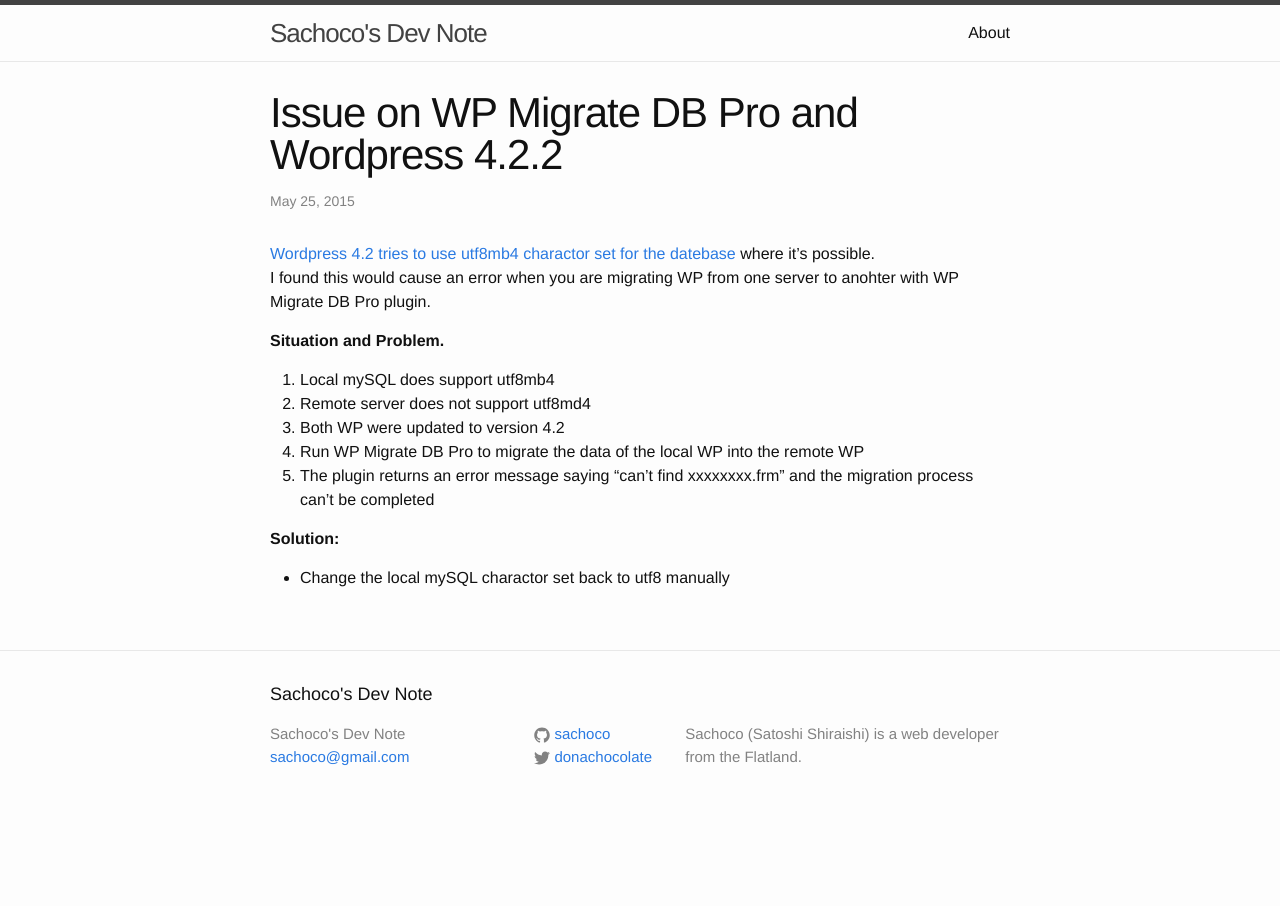
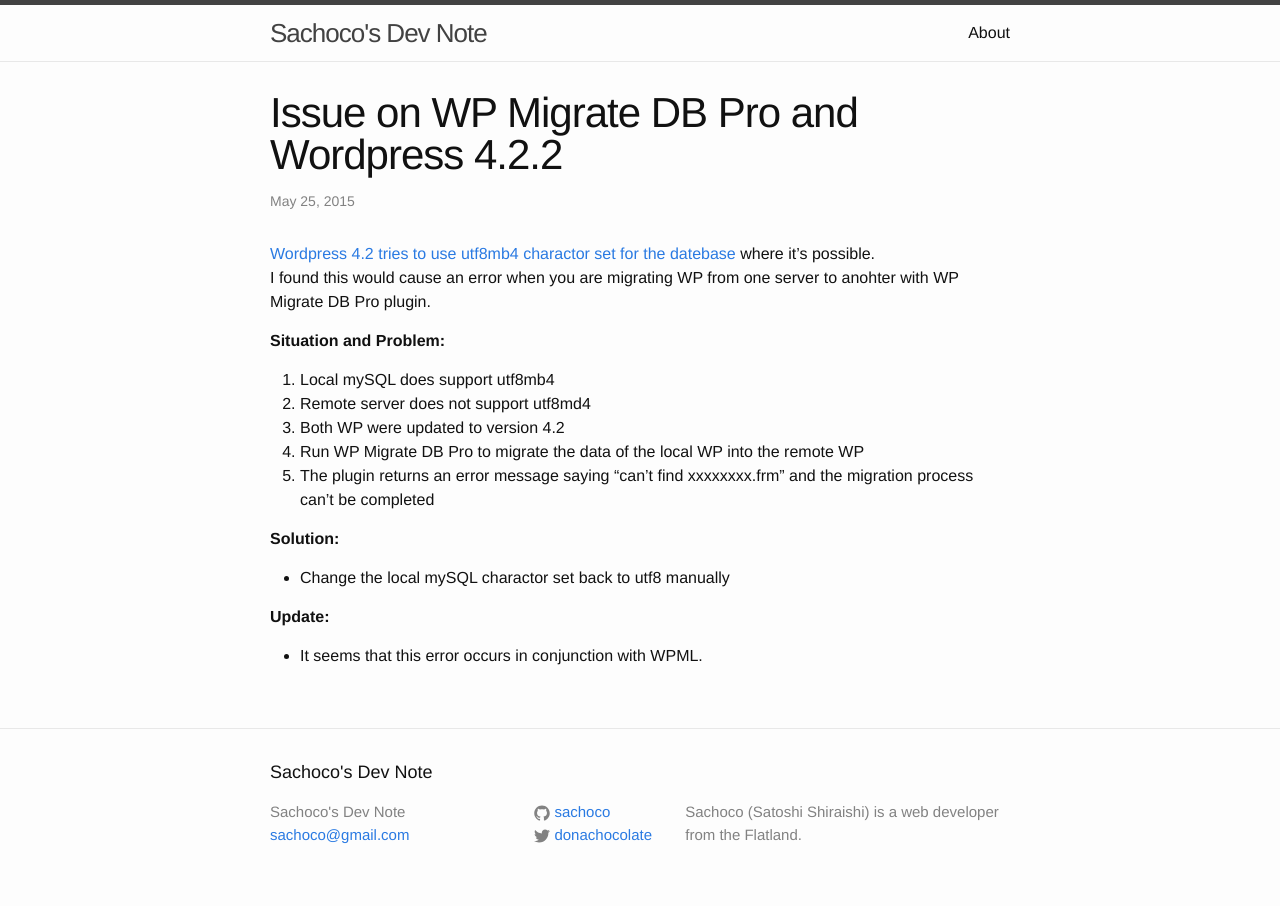
Before and after one commit to sachoco/sachoco.github.io, a Jekyll site: the page built from _posts/2015-05-25-wp-migrate-db-pro-and-wordpress-4.2.2.markdown, in a window 1280 px wide. Built offline with Jekyll 4.4.1, drawn with Linux system fonts in a browser that asks for light colours.

Commit message:
post update

```diff
--- a/_posts/2015-05-25-wp-migrate-db-pro-and-wordpress-4.2.2.markdown
+++ b/_posts/2015-05-25-wp-migrate-db-pro-and-wordpress-4.2.2.markdown
@@ -7,7 +7,7 @@ categories: wordpress wp-migrate-db-pro
 [Wordpress 4.2 tries to use utf8mb4 charactor set for the datebase][link] where it's possible.
 I found this would cause an error when you are migrating WP from one server to anohter with WP Migrate DB Pro plugin.
 
-**Situation and Problem.**
+**Situation and Problem:**
 
 1. Local mySQL does support utf8mb4
 2. Remote server does not support utf8md4
@@ -21,4 +21,8 @@ I found this would cause an error when you are migrating WP from one server to a
 - Change the local mySQL charactor set back to utf8 manually
 
 
+**Update:**
+
+- It seems that this error occurs in conjunction with WPML.
+
 [link]:      https://make.wordpress.org/core/2015/04/02/the-utf8mb4-upgrade/
```
